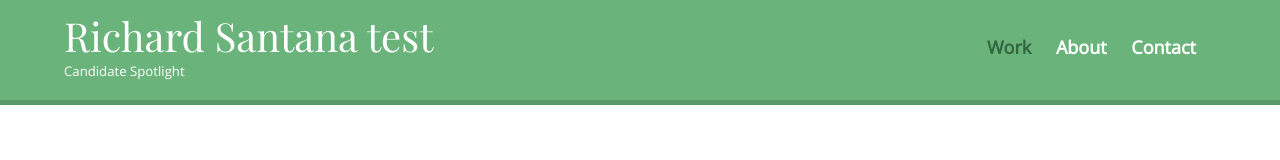
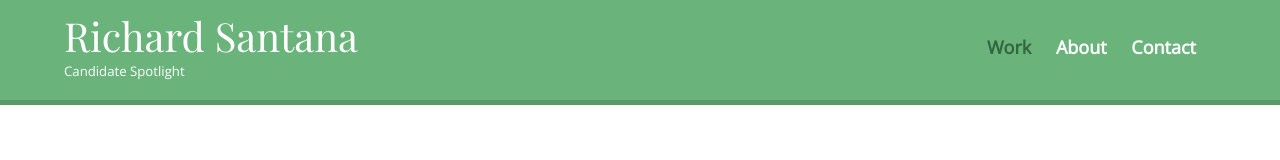
Before and after one commit to dearwendy714/bioSite, a plain HTML site: page index.html in a window 1280 px wide. Shown: the top 160 px of the page. Drawn offline with nearby package versions, Linux system fonts and the light colour scheme.

Commit message:
revert test change to index page

```diff
--- a/index.html
+++ b/index.html
@@ -13,7 +13,7 @@
     <body>
         <header>
             <a href="index.html" id="logo">
-                <h1>Richard Santana test</h1>
+                <h1>Richard Santana</h1>
                 <h2>Candidate Spotlight</h2>
             </a>
             <nav>
```
